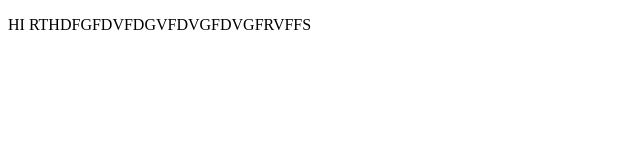
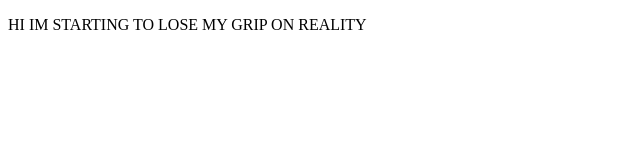
Before and after one commit to Uryales/test, a plain HTML site: page index.html in a window 1280 px wide. Shown: the whole page, without its empty margins (0-640 px from the left). Drawn offline with Linux system fonts and the light colour scheme.

Commit message:
haaaaaaaaa

```diff
--- a/index.html
+++ b/index.html
@@ -6,6 +6,6 @@
     <title>Document</title>
 </head>
 <body>
-    <p>HI RTHDFGFDVFDGVFDVGFDVGFRVFFS</p>
+    <p>HI IM STARTING TO LOSE MY GRIP ON REALITY</p>
 </body>
 </html>
```
